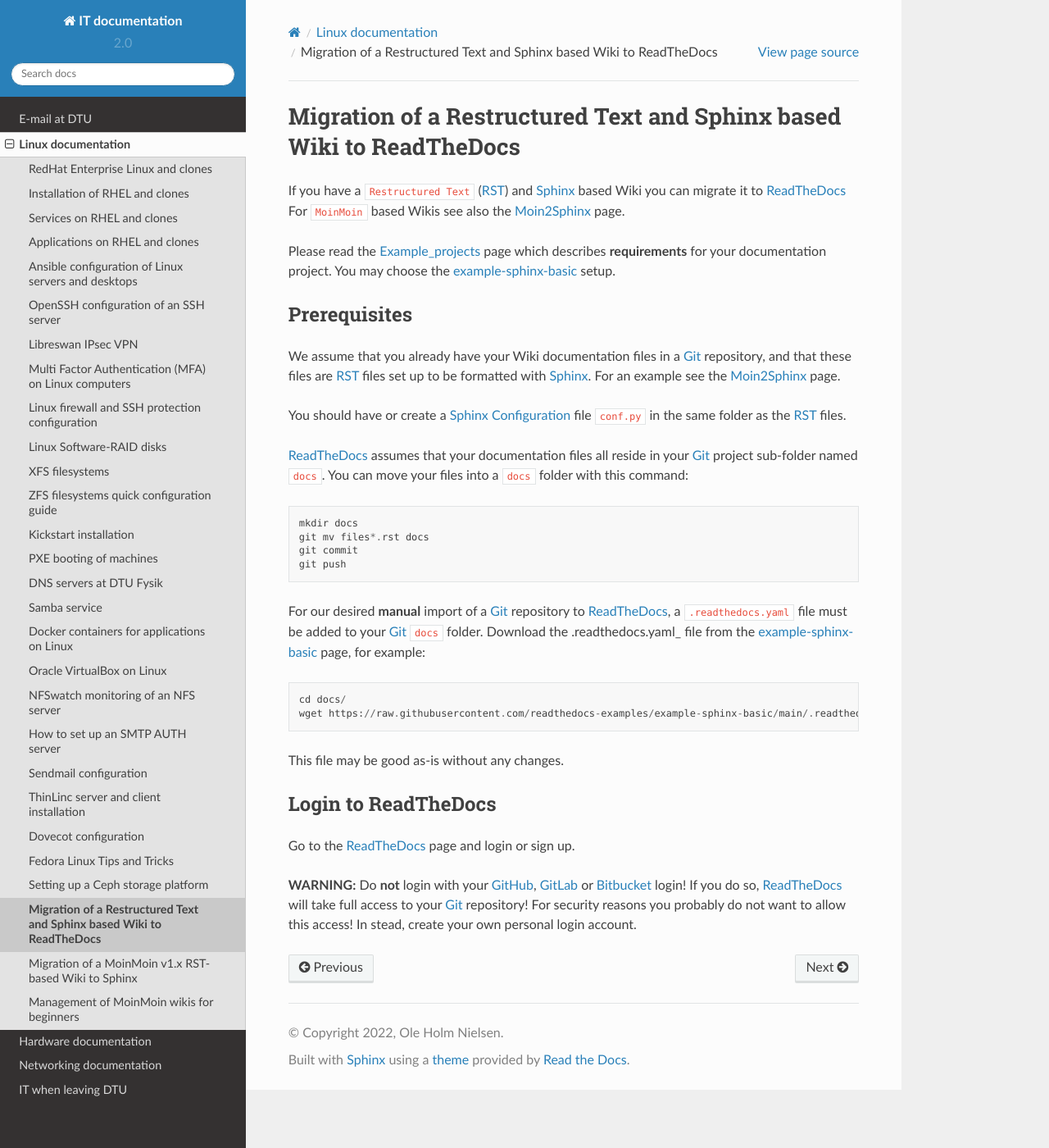
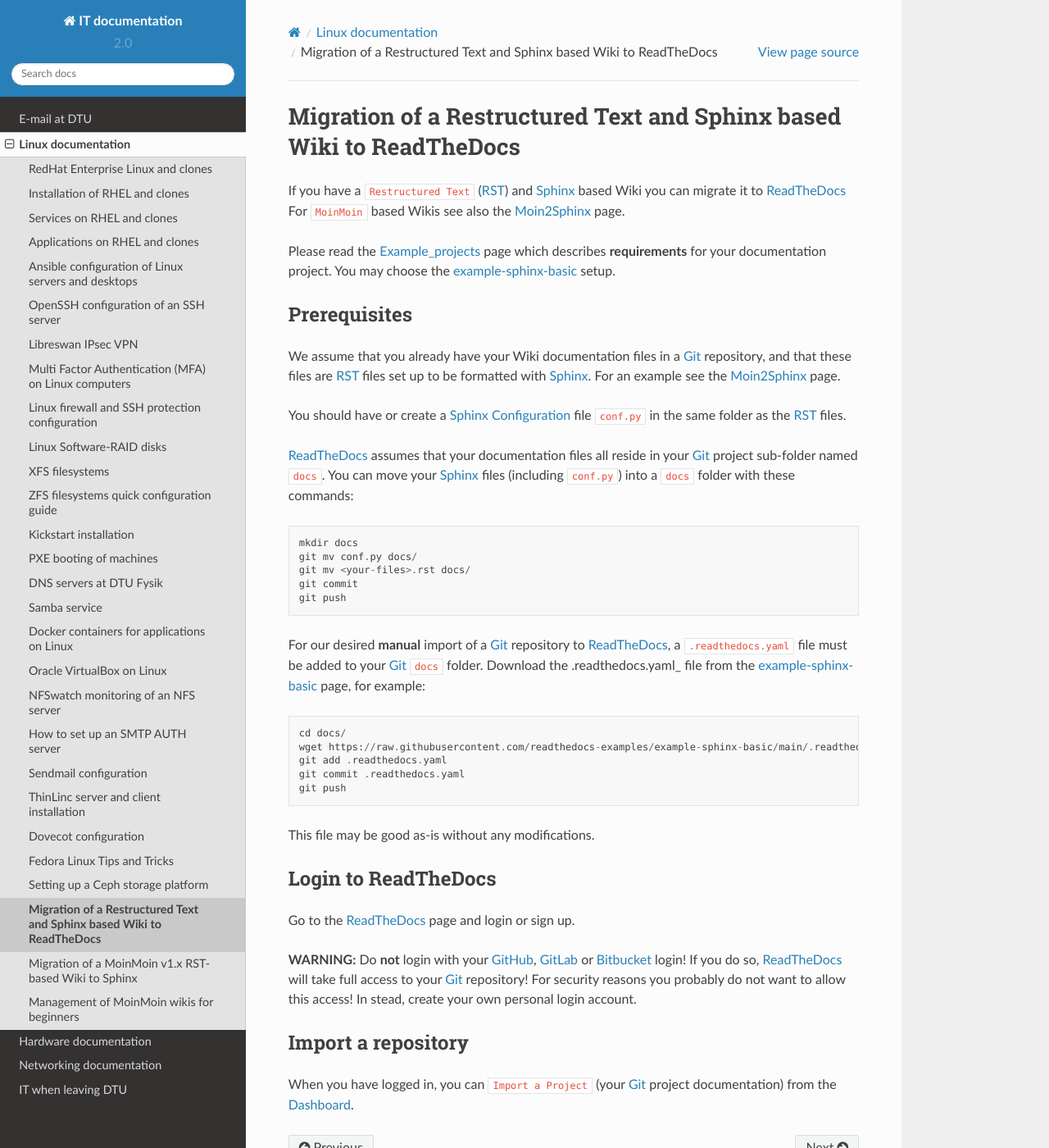
Before and after one commit to OleHolmNielsen/ITwiki, a Sphinx documentation site: the page built from docs/ReadTheDocs.rst, in a window 1280 px wide and 1400 px high. Shown: the whole window at 82% size. Built offline with Sphinx 7.4.7 and the Read the Docs theme 2.0.0, drawn with Linux system fonts in a browser that asks for light colours.

Commit message:
Git mv commands

```diff
--- a/docs/ReadTheDocs.rst
+++ b/docs/ReadTheDocs.rst
@@ -25,10 +25,11 @@
 You should have or create a Sphinx_ Configuration_ file ``conf.py`` in the same folder as the RST_ files.
 
 ReadTheDocs_ assumes that your documentation files all reside in your Git_ project sub-folder named ``docs``.
-You can move your files into a ``docs`` folder with this command::
+You can move your Sphinx_ files (including ``conf.py``) into a ``docs`` folder with these commands::
 
   mkdir docs
-  git mv files*.rst docs
+  git mv conf.py docs/
+  git mv <your-files>.rst docs/
   git commit
   git push
 
@@ -38,8 +39,11 @@
 
   cd docs/
   wget https://raw.githubusercontent.com/readthedocs-examples/example-sphinx-basic/main/.readthedocs.yaml
+  git add .readthedocs.yaml
+  git commit .readthedocs.yaml
+  git push
 
-This file may be good as-is without any changes.
+This file may be good as-is without any modifications.
 
 .. _Git: https://en.wikipedia.org/wiki/Git
 .. _Configuration: https://www.sphinx-doc.org/en/master/usage/configuration.html
@@ -58,3 +62,10 @@
 .. _GitHub: https://github.com/
 .. _GitLab: https://about.gitlab.com/
 .. _Bitbucket: https://bitbucket.org/product/guides/getting-started/overview#bitbucket-software-hosting-options
+
+Import a repository
+--------------------------
+
+When you have logged in, you can ``Import a Project`` (your Git_ project documentation) from the Dashboard_.
+
+.. _Dashboard: https://readthedocs.org/dashboard/
```
